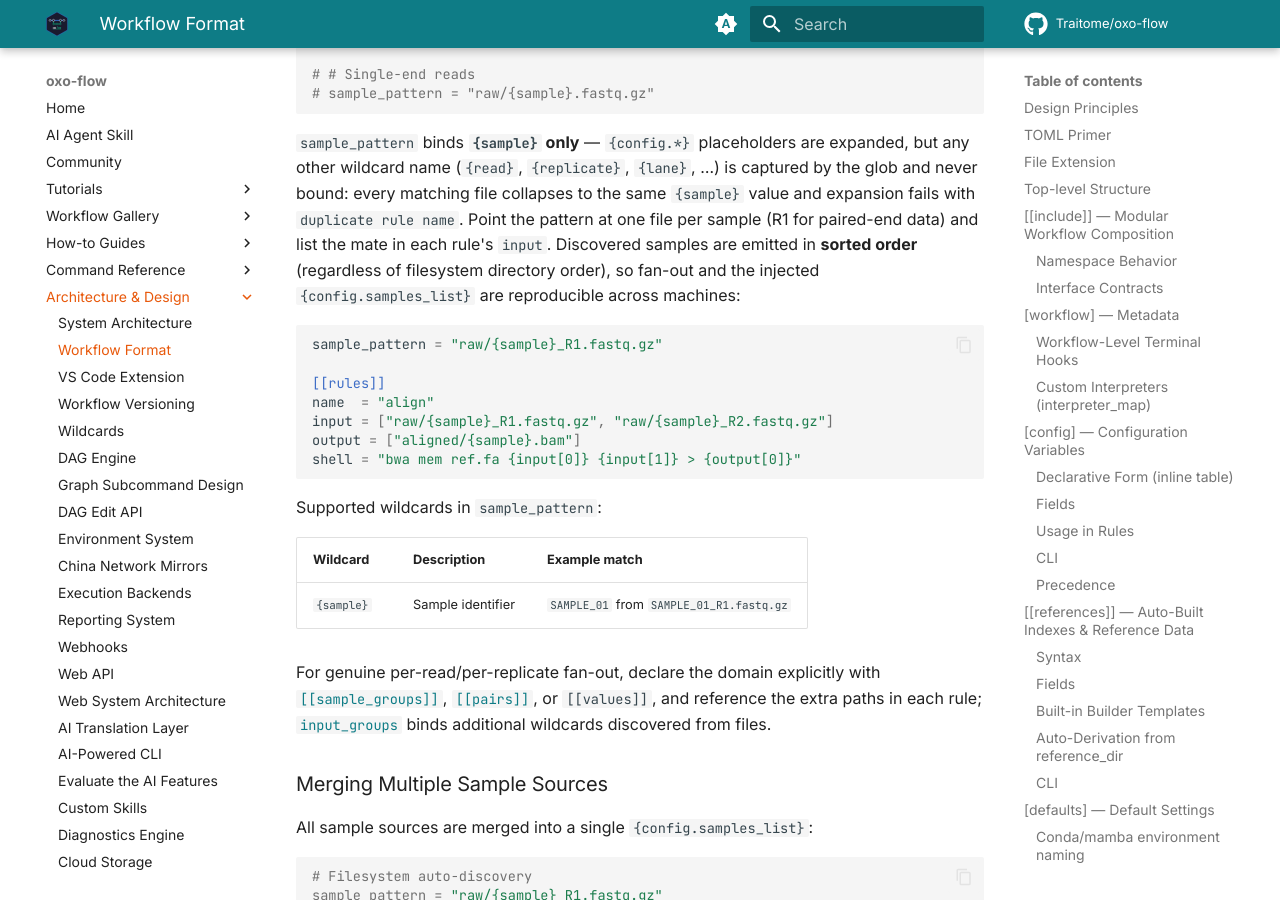
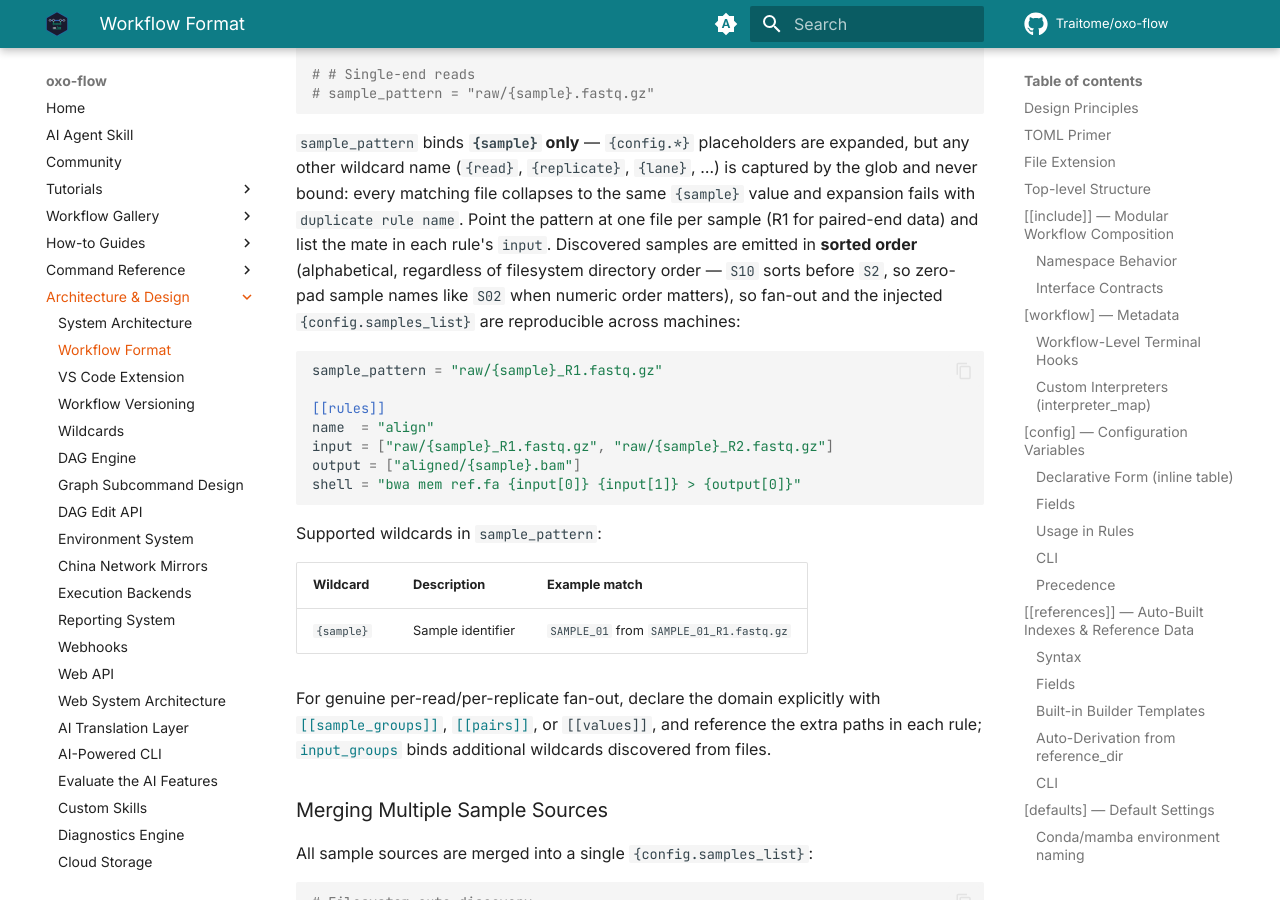
Before and after one commit to Traitome/oxo-flow, an MkDocs documentation site: the page built from docs/guide/src/reference/workflow-format.md, in a window 1280 px wide and 900 px high, scrolled down 53587 px. Built offline with MkDocs 1.6.1 and Material for MkDocs 9.7.7, drawn with Linux system fonts in a browser that asks for light colours; comment, search, counter and statistics services are not loaded; the version menu is left out.

Commit message:
review fold-ins: cached-key glob sort + alphabetical-order docs note
- glob face: sort_by_cached_key computes the combo key once per element
  instead of twice per comparison (review NIT-2)
- workflow-format.md: state the collation explicitly (alphabetical, S10
  before S2) so first:N pilots match user expectation (review NIT-1)

Co-Authored-By: Claude Code <noreply@anthropic.com>

````diff
--- a/docs/guide/src/reference/workflow-format.md
+++ b/docs/guide/src/reference/workflow-format.md
@@ -2133,8 +2133,10 @@ is captured by the glob and never bound: every matching file collapses to the
 same `{sample}` value and expansion fails with `duplicate rule name`. Point
 the pattern at one file per sample (R1 for paired-end data) and list the mate
 in each rule's `input`. Discovered samples are emitted in **sorted order**
-(regardless of filesystem directory order), so fan-out and the injected
-`{config.samples_list}` are reproducible across machines:
+(alphabetical, regardless of filesystem directory order — `S10` sorts
+before `S2`, so zero-pad sample names like `S02` when numeric order
+matters), so fan-out and the injected `{config.samples_list}` are
+reproducible across machines:
 
 ```toml
 sample_pattern = "raw/{sample}_R1.fastq.gz"
````
Also changed, not shown: 1 other file.
